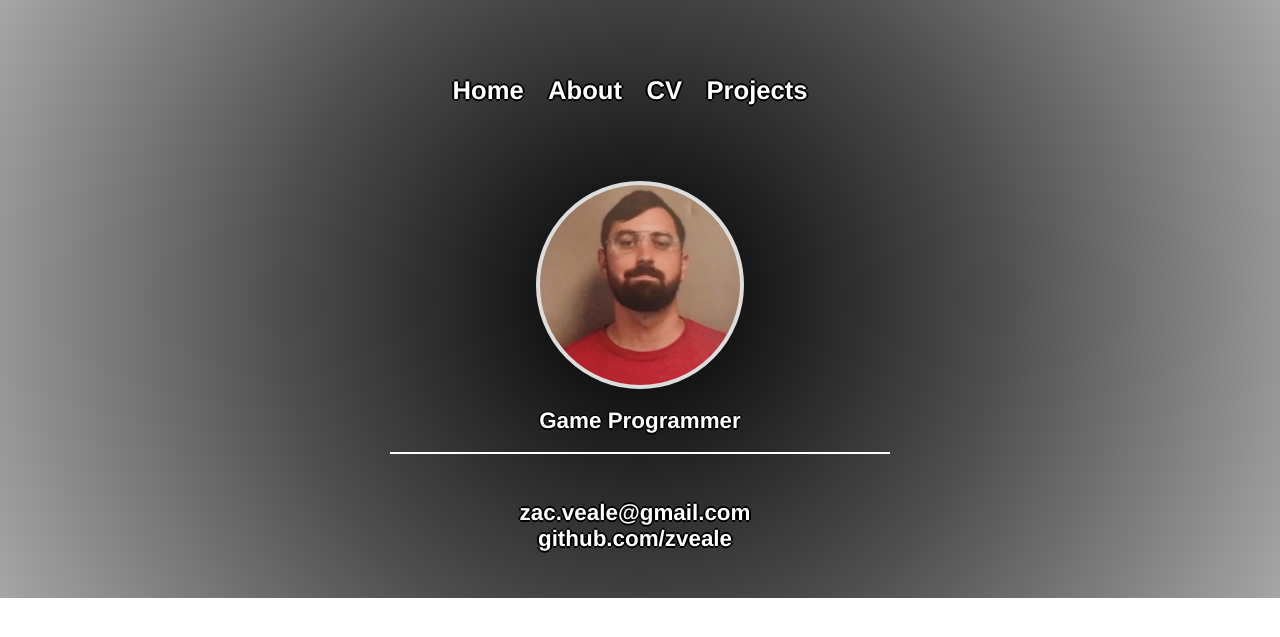
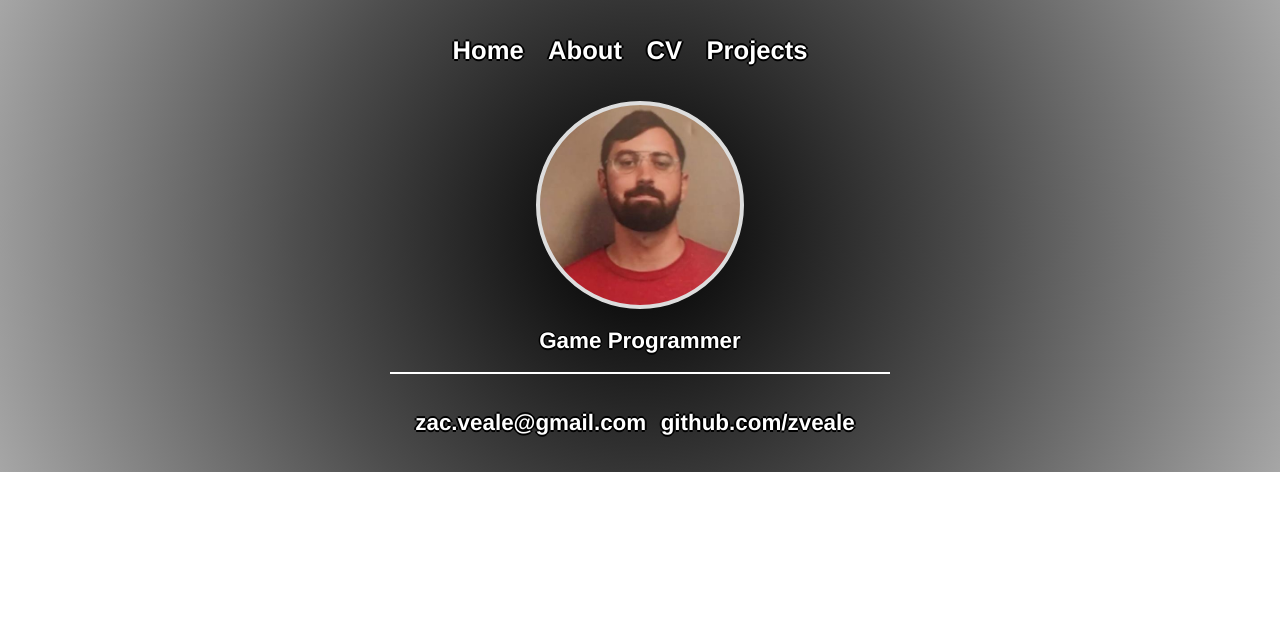
Before and after one commit to zveale/zveale.github.io, a Jekyll site: the page built from index.html, in a window 1280 px wide. Shown: the top 637 px of the page. Built offline with Jekyll 4.4.1, drawn with Linux system fonts in a browser that asks for light colours.

Commit message:
Update main.css

```diff
--- a/css/main.css
+++ b/css/main.css
@@ -17,7 +17,7 @@ body {
 }
 nav ul {
     font-family:'Helvetica', 'Arial', 'Sans-Serif';
-    padding: 60px;
+    padding: 20px;
     list-style: none;
     font-weight: bold;
 	color: white;
@@ -25,7 +25,7 @@ nav ul {
 }
 footer ul {
     font-family:'Helvetica', 'Arial', 'Sans-Serif';
-    padding: 30px;
+    padding: 20px;
     list-style: none;
     font-weight: bold;
 	color: white;
```
